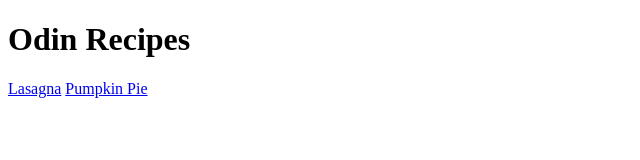
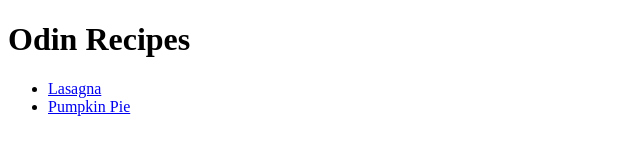
Before and after one commit to OctoKing-dev/odin-recipes, a plain HTML site: page index.html in a window 1280 px wide. Shown: the whole page, without its empty margins (0-640 px from the left). Drawn offline with Linux system fonts and the light colour scheme.

Commit message:
Add unordered recipe list to index.html

```diff
--- a/index.html
+++ b/index.html
@@ -6,7 +6,9 @@
   </head>
   <body>
     <h1>Odin Recipes</h1>
-    <a href="./recipes/lasagna.html">Lasagna</a>
-    <a href="./recipes/pumpkin-pie.html">Pumpkin Pie</a>
+    <ul>
+      <li><a href="./recipes/lasagna.html">Lasagna</a></li>
+      <li><a href="./recipes/pumpkin-pie.html">Pumpkin Pie</a></li>
+    </ul>
   </body>
 </html>
```
